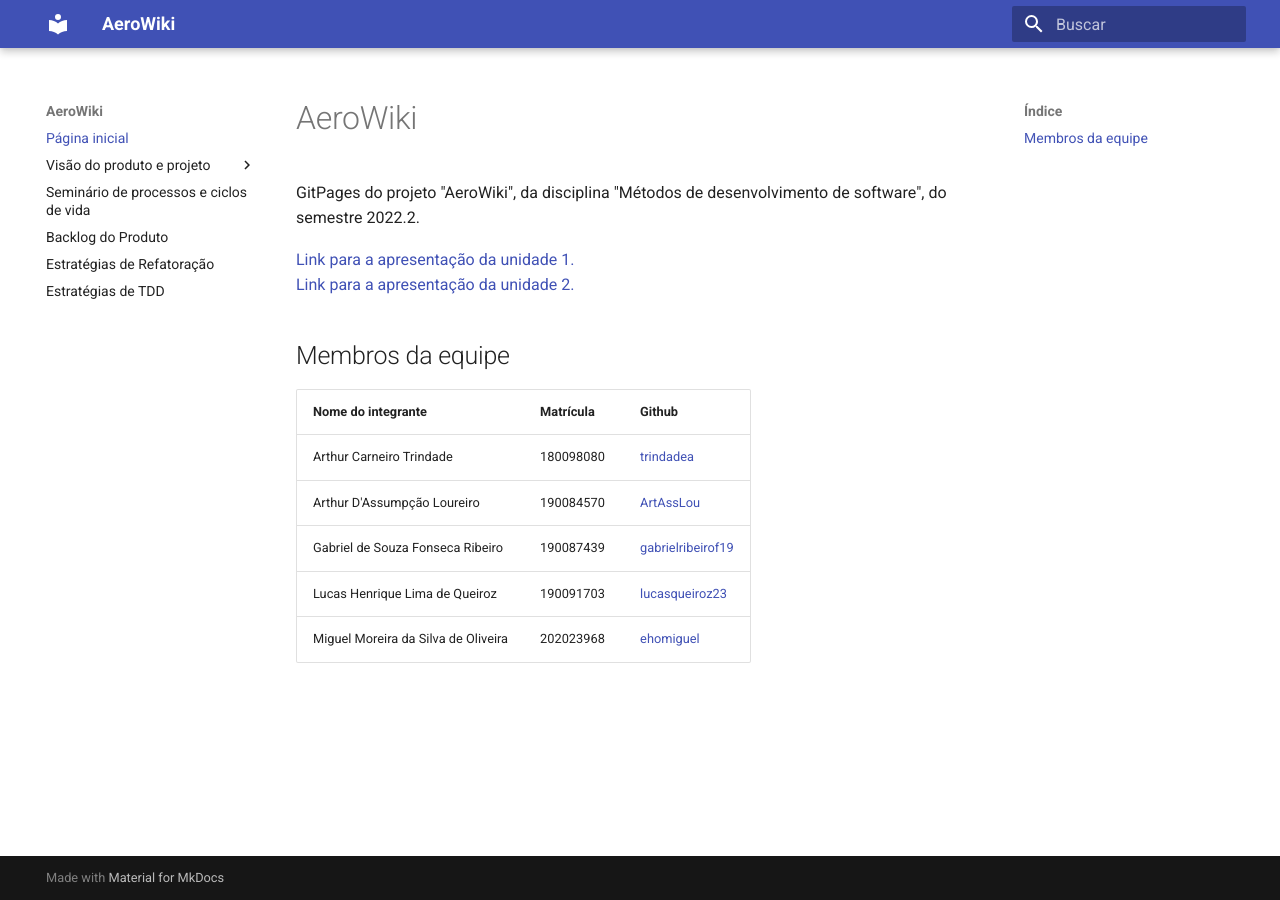
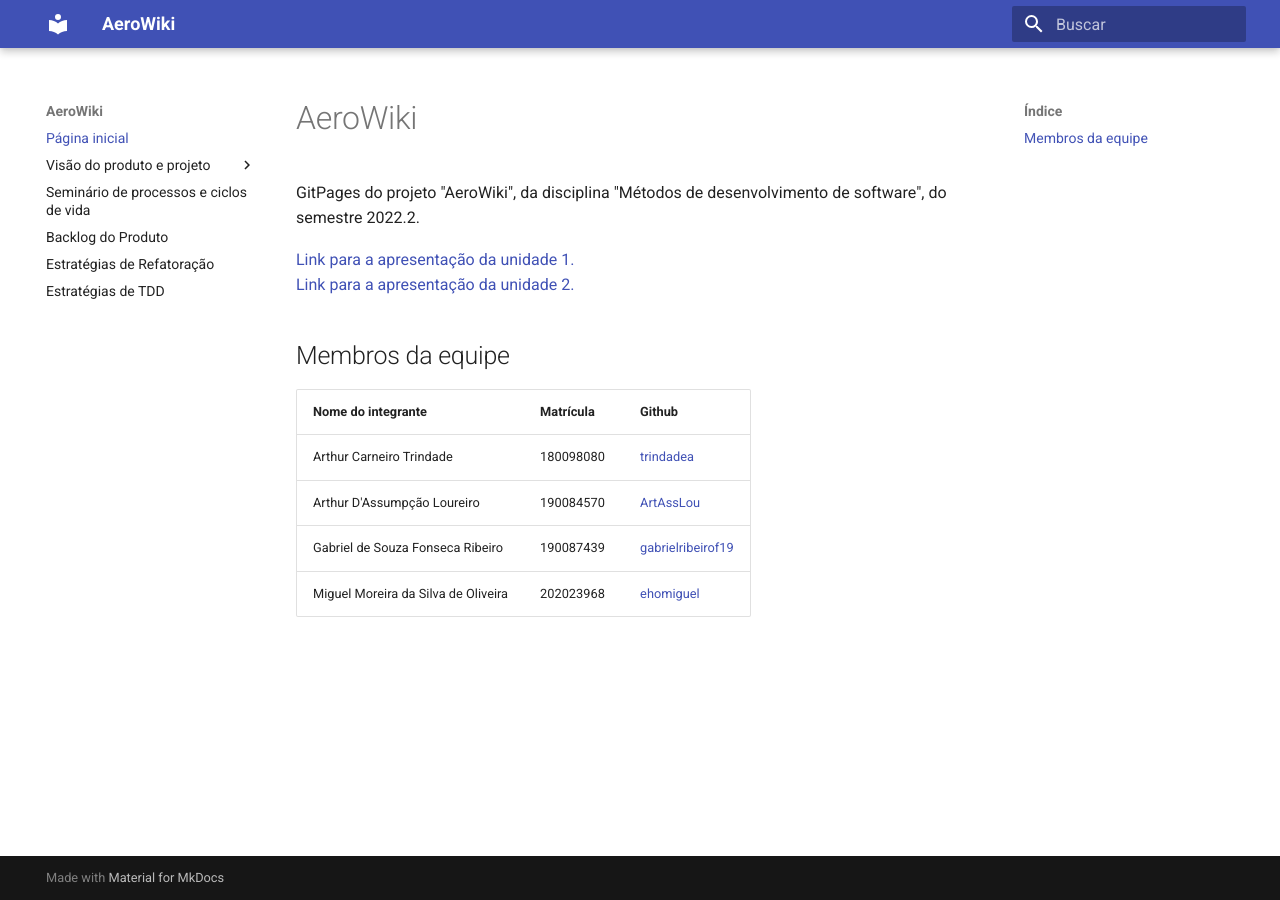
Before and after one commit to mdsreq-fga-unb/2022.2-AeroWiki, an MkDocs documentation site: the page built from docs/index.md, in a window 1280 px wide. Built offline with MkDocs 1.6.1 and Material for MkDocs 9.7.7, drawn with Linux system fonts in a browser that asks for light colours.

Commit message:
Update index.md

```diff
--- a/docs/index.md
+++ b/docs/index.md
@@ -13,5 +13,4 @@ GitPages do projeto "AeroWiki", da disciplina "Métodos de desenvolvimento de so
 | Arthur Carneiro Trindade            | 180098080 | <a href="https://github.com/trindadea"> trindadea </a>       |
 | Arthur D'Assumpção Loureiro         | 190084570 | <a href="https://github.com/ArtAssLou"> ArtAssLou</a>        |
 | Gabriel de Souza Fonseca Ribeiro    | 190087439 | <a href="https://github.com/gabrielribeirof19"> gabrielribeirof19</a> |
-| Lucas Henrique Lima de Queiroz      | 190091703 | <a href="https://github.com/lucasqueiroz23"> lucasqueiroz23</a> |
 | Miguel Moreira da Silva de Oliveira | 202023968 | <a href="https://github.com/ehomiguel"> ehomiguel</a>        |
```
